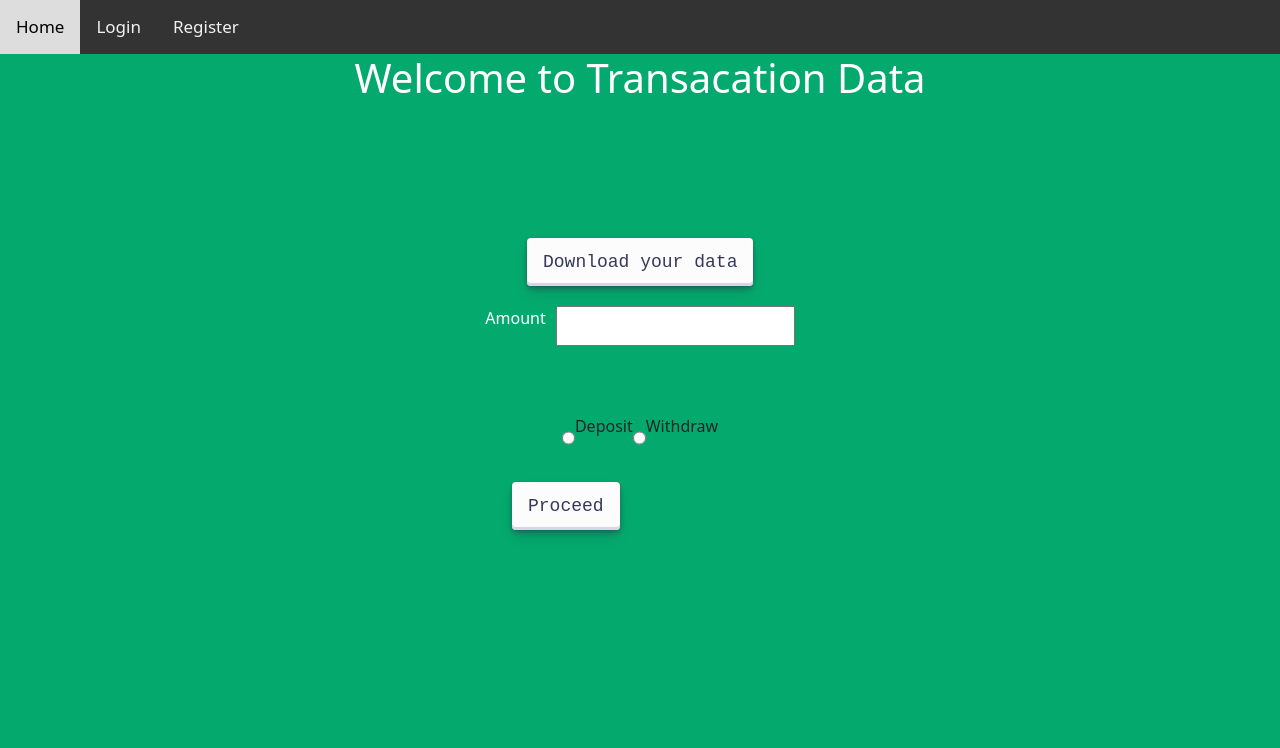
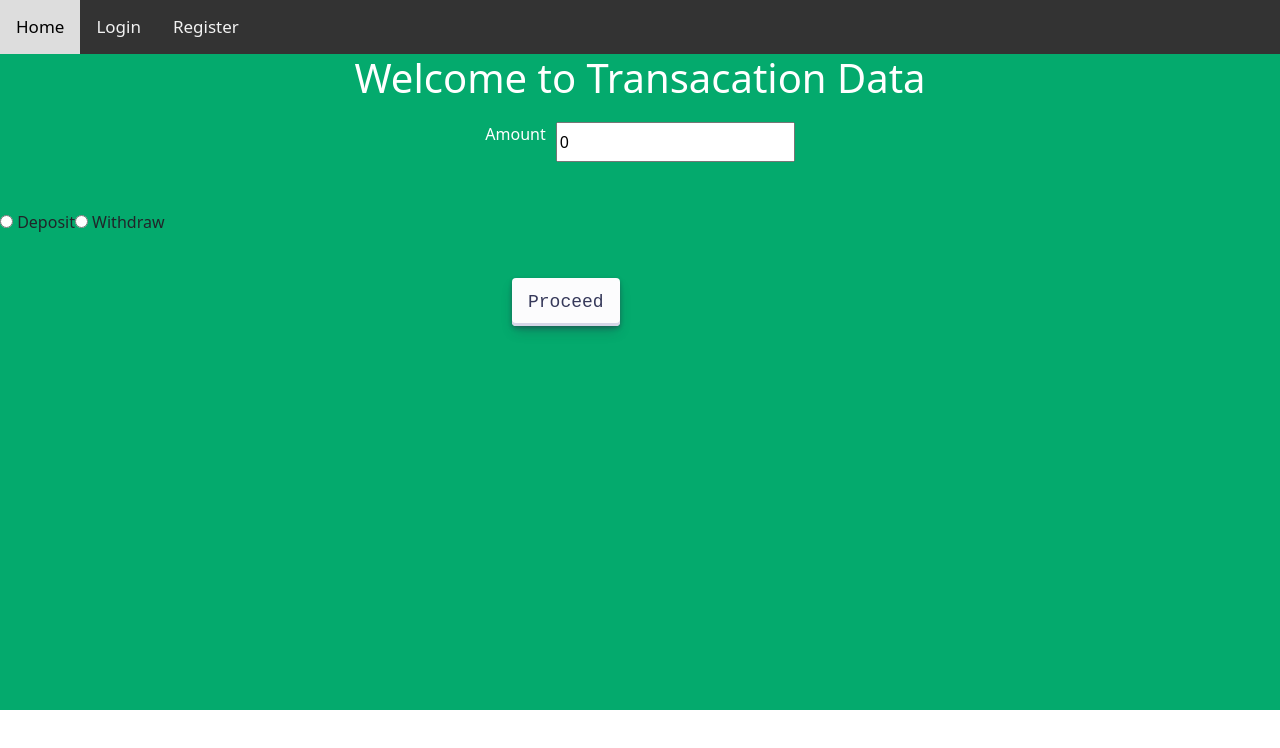
Before and after one commit to Tuneinfaisal/Account-app, a React (Create React App) app: page /TranPage in a window 1280 px wide. Shown: the top 748 px of the page. Built offline with nearby package versions, Linux system fonts and the light colour scheme.

Commit message:
Transaction working

```diff
--- a/src/TranPage.js
+++ b/src/TranPage.js
@@ -1,47 +1,88 @@
-import React from "react";
-import { CSVLink } from "react-csv";
-
+import React, { useState } from "react";
+import Axios from "axios";
+// import { CSVLink } from "react-csv";
 
 //this is DEMO data to test the export CSV file getting saved to system...
-const headers = [
-    { label: "Name", key: "Name" },
-    { label: "Balance", key: "Balance" },
-    { label: "Password", key: "Password" }
-  ];
-  const data = [
-    { Name: "ankit", Balance: 10000, Password: "abc" },
-    { Name: "nonganba", Balance: 20000, Password: "pqr" },
-    { Name: "faisal", Balance: 30000, Password: "lmn" },
-    { Name: "asif", Balance: 40000, Password: "xyz" }
-  ];
-  const csvreport = {
-    data: data,
-    headers: headers,
-    filename: 'Apna backend ka data.csv'
-  };
-{/* <>
+// const headers = [
+//     { label: "Name", key: "Name" },
+//     { label: "Balance", key: "Balance" },
+//     { label: "Password", key: "Password" }
+//   ];
+//   const data = [
+//     { Name: "ankit", Balance: 10000, Password: "abc" },
+//     { Name: "nonganba", Balance: 20000, Password: "pqr" },
+//     { Name: "faisal", Balance: 30000, Password: "lmn" },
+//     { Name: "asif", Balance: 40000, Password: "xyz" }
+//   ];
+//   const csvreport = {
+//     data: data,
+//     headers: headers,
+//     filename: 'Apna backend ka data.csv'
+//   };
+/* <>
 <li> Name: "ankit", Balance: 10000, Password: "abc"   </li>
 <li>  Name: "nonganba", Balance: 20000, Password: "pqr"   </li>
 <li> Name: "faisal", Balance: 30000, Password: "lmn"  </li>
-<li> Name: "asif", Balance: 40000, Password: "xyz"   </li></> */}
+<li> Name: "asif", Balance: 40000, Password: "xyz"   </li></> */
 
-const btnhandle = (e) => {
-  e.preventDefault();
-  alert("wait we are fetching your data....");
-}
- function home () {
-    return (<><div class="text-center">
-        <h1>Welcome to Transacation Data</h1>
-    </div><div classname="App">
-            <CSVLink {...csvreport} class="button-30">Download your data</CSVLink>
-        </div>
-        <label><p>Amount</p><input type="number"/></label><br/><br/>
-        <div>
-        <input type="radio" value="Deposit" name="type" /> Deposit
-        <input type="radio" value="Withdraw" name="type" /> Withdraw
-        <br/><br/></div>
-        <button className="button-30" type="submit" onClick={btnhandle}>Proceed</button>
+export default () => {
 
-      </> )}
+    const [name, setName] = useState("Asif");
+    const [amount, setAmount] = useState(0);
+    const [transactionType, setTransactionType] = useState("");
+    // const name = "Asif";
+    const url = `http://localhost:8000/api/v1/account/${name}/transaction`;
 
-export default home;
+    const proceedButtonHandler = (e) => {
+        e.preventDefault();
+        Axios.post(url,{
+            // name: name,
+            amount: amount,
+            transactionType: transactionType
+        })
+        console.log(amount);
+        console.log(transactionType);
+
+        alert("wait we are fetching your data....");
+    };
+
+    return (
+        <>
+            <div class="text-center">
+                <h1>Welcome to Transacation Data</h1>
+            </div>
+            {/* <div classname="App">
+                <CSVLink {...csvreport} class="button-30">
+                    Download your data
+                </CSVLink>
+            </div> */}
+            {/* <label>
+                <p>Name</p>
+                <input type="text"
+                onChange={e => setName
+                (e.target.value)} value={name} required />
+            </label> */}
+            <label>
+                <p>Amount</p>
+                <input type="number"
+                onChange={e => setAmount
+                (e.target.value)} value={amount} required />
+            </label>
+            <br />
+            <br />
+            <div>
+                <input type="radio" name="radio" onChange={e => setTransactionType(e.target.defaultValue)} value={"deposit"} /> Deposit
+                <input type="radio" name="radio" onChange={e => setTransactionType(e.target.defaultValue)} value={"withdraw"} /> Withdraw
+                <br />
+                <br />
+            </div>
+            <button
+                className="button-30"
+                type="submit"
+                onClick={proceedButtonHandler}
+            >
+                Proceed
+            </button>
+        </>
+    );
+};
```
Also changed, not shown: src/Alluser.js (+19 -18 lines).
